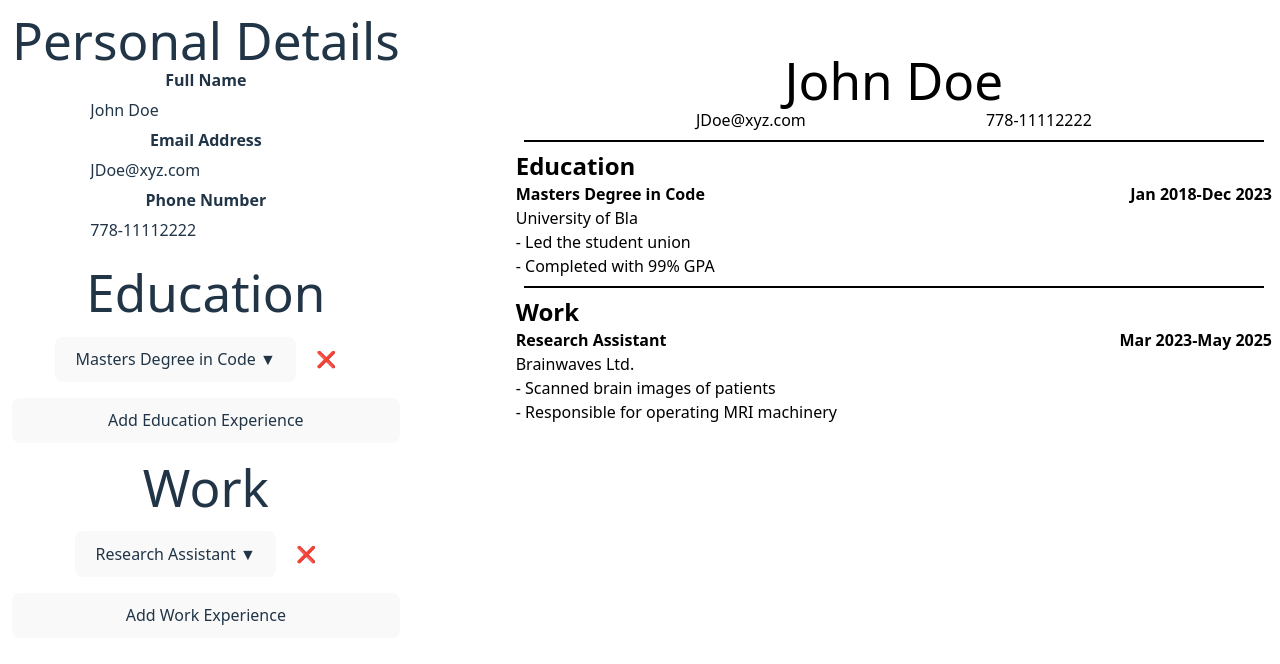
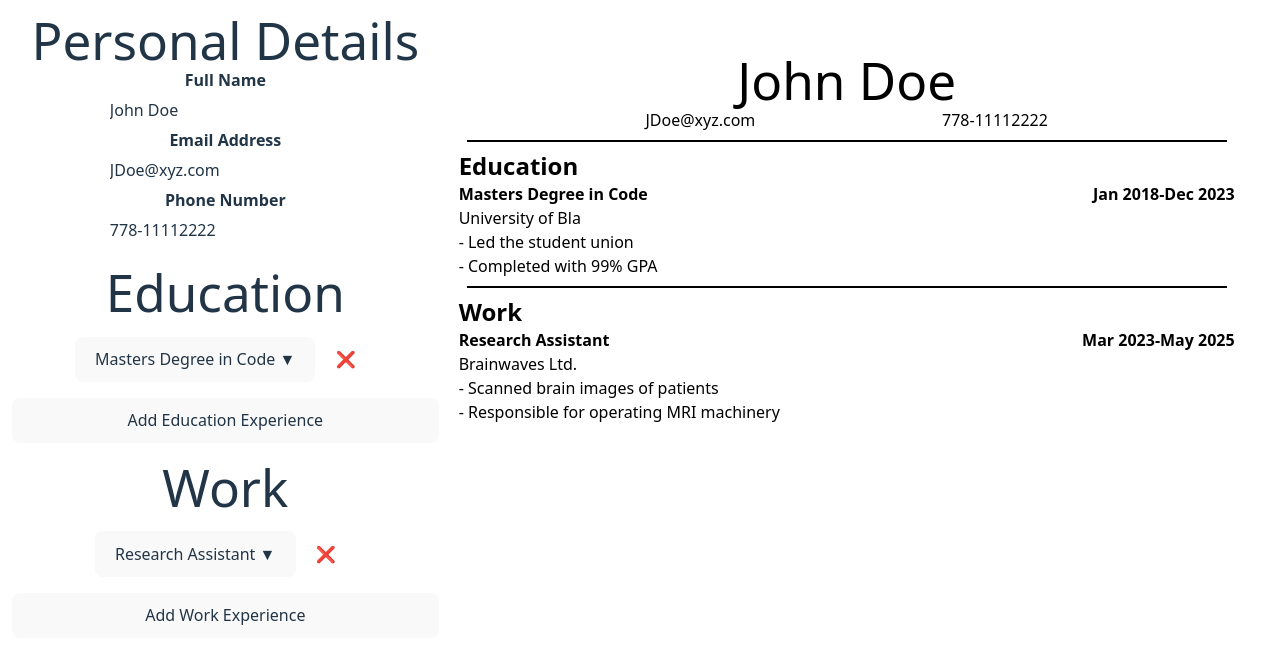
Before and after one commit to R-Lok/react-resume-app, a React (Vite) app: page / in a window 1280 px wide. Shown: the top 664 px of the page. Built offline with nearby package versions, Linux system fonts and the light colour scheme.

Commit message:
Styling changes, cleanup

```diff
--- a/src/App.css
+++ b/src/App.css
@@ -2,7 +2,7 @@
 
 #root {
   max-width: 1280px;
-  margin: 0 auto;
+  margin: 0;
   padding: 2rem;
   text-align: center;
   padding: 12px;
--- a/src/App.jsx
+++ b/src/App.jsx
@@ -38,7 +38,7 @@ function App() {
   }
 
   return (
-    <div className='container flex gap-24 w-screen h-screen'>
+    <div className='grid grid-cols-[1fr_2fr] w-screen h-screen'>
       <EditBar stateManager={stateManager}></EditBar>
       <ResumeDisplay personalDetails={personalDetails} educationDetails={educationDetails} workDetails={workDetails}></ResumeDisplay>
     </div>
--- a/src/components/BasicInfoDIsplay.jsx
+++ b/src/components/BasicInfoDIsplay.jsx
@@ -1,8 +1,4 @@
 export default function BasicInfoDisplay( {personalDetails} ) {
-
-    const style = {
-        display: 'block'
-    }
 
     return (
         <div>
--- a/src/components/ExperienceDetailsDisplay.jsx
+++ b/src/components/ExperienceDetailsDisplay.jsx
@@ -12,7 +12,7 @@ export default function ExperienceDetailsDisplay({ experienceType, experiences }
                 const formattedEndDate = `${endDate.toLocaleString('default', { month: 'short' })} ${endDate.getFullYear()}`;
 
                 return (
-                    <div className='text-left'>
+                    <div key={element.id} className='text-left'>
                         <div className='font-bold flex justify-between'>
                             <span>{element.name}</span>
                             <span>{formattedStartDate + "-" + formattedEndDate}</span>
@@ -20,7 +20,7 @@ export default function ExperienceDetailsDisplay({ experienceType, experiences }
                         <div>
                             {element.location}
                         </div>
-                        <p className="whitespace-pre-line">
+                        <p className="whitespace-pre-line break-words">
                             {element.description}
                         </p>
                     </div>
--- a/src/components/ResumeDisplay.jsx
+++ b/src/components/ResumeDisplay.jsx
@@ -6,12 +6,14 @@ export function ResumeDisplay({ personalDetails, workDetails, educationDetails }
     const separator = <hr className='border-t-2 m-2'></hr>
 
     return (
-        <div className='bg-white text-black flex-grow py-10 px-5'>
-            <BasicInfoDisplay personalDetails={personalDetails}></BasicInfoDisplay>
-            {separator}
-            <ExperienceDetailsDisplay experienceType='Education' experiences={educationDetails}></ExperienceDetailsDisplay>
-            {separator}
-            <ExperienceDetailsDisplay experienceType='Work' experiences={workDetails}></ExperienceDetailsDisplay>
+        <div>
+            <div className='bg-white text-black py-10 px-5 h-full max-w-[8.5in] max-h-[12in] truncate'>
+                <BasicInfoDisplay personalDetails={personalDetails}></BasicInfoDisplay>
+                {separator}
+                <ExperienceDetailsDisplay experienceType='Education' experiences={educationDetails}></ExperienceDetailsDisplay>
+                {separator}
+                <ExperienceDetailsDisplay experienceType='Work' experiences={workDetails}></ExperienceDetailsDisplay>
+            </div>
         </div>
     )
 
```
